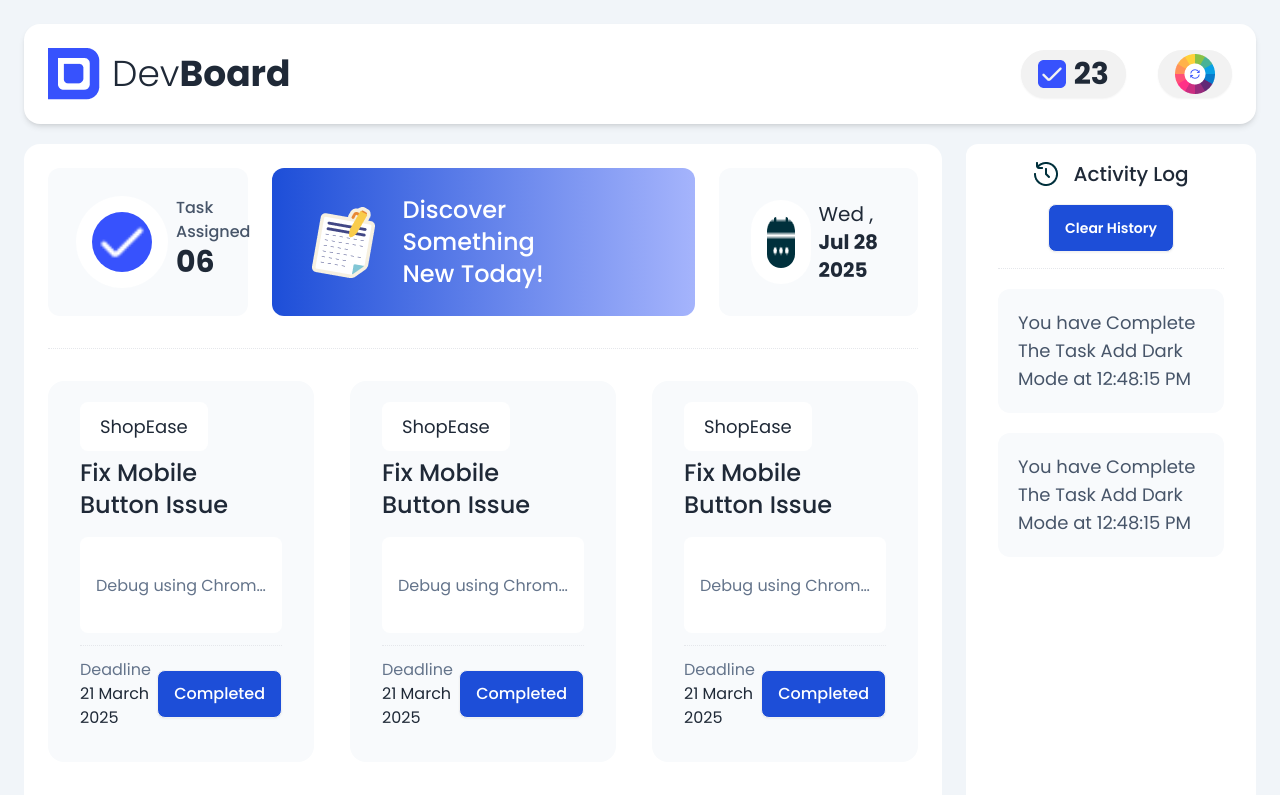
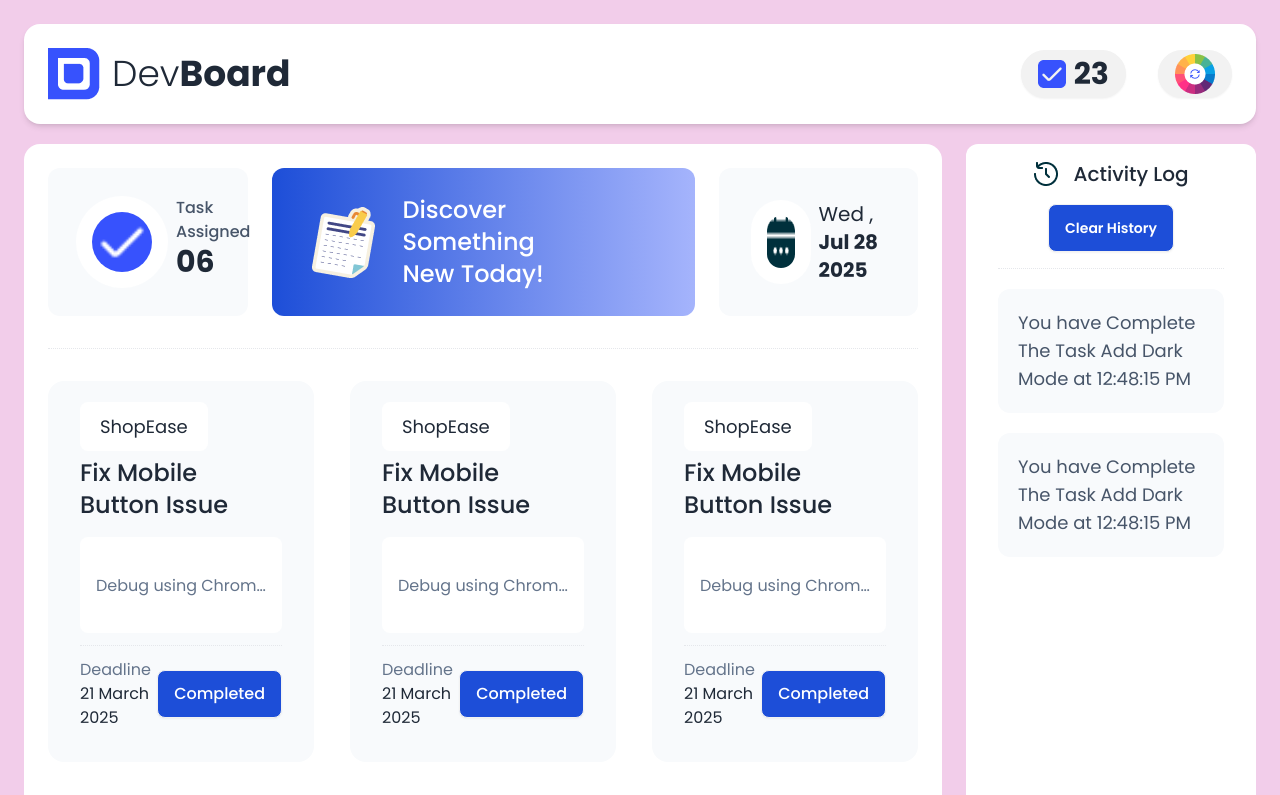
Before and after one commit to noboKumar/PH-assignment-05, a plain HTML site: page index.html in a window 1280 px wide. Both pictures are taken after a click on the button 1195 px from the left and 74 px from the top of the page. Shown: the top 795 px of the page. Drawn offline with nearby package versions, Linux system fonts and the light colour scheme.

Commit message:
add theme button

```diff
--- a/index.html
+++ b/index.html
@@ -53,7 +53,7 @@
           <img src="./assets/checkbox.png" alt="" />
           <p class="text-3xl font-bold">23</p>
         </button>
-        <button class="btn rounded-3xl">
+        <button class="btn rounded-3xl" id="theme-btn">
           <img src="./assets/theme-btn.png" alt="" />
         </button>
       </div>
--- a/scripts/script.js
+++ b/scripts/script.js
@@ -1,3 +1,9 @@
+// theme button
+document.getElementById("theme-btn").addEventListener("click", function(){
+    const randomColor = Math.floor(Math.random()*16777215).toString(16);
+    document.body.style.backgroundColor = "#"+randomColor;
+})
+
 // dicover new button
 document.getElementById("discover-btn").addEventListener("click", function () {
   window.location.href = "./blog.html";
```
